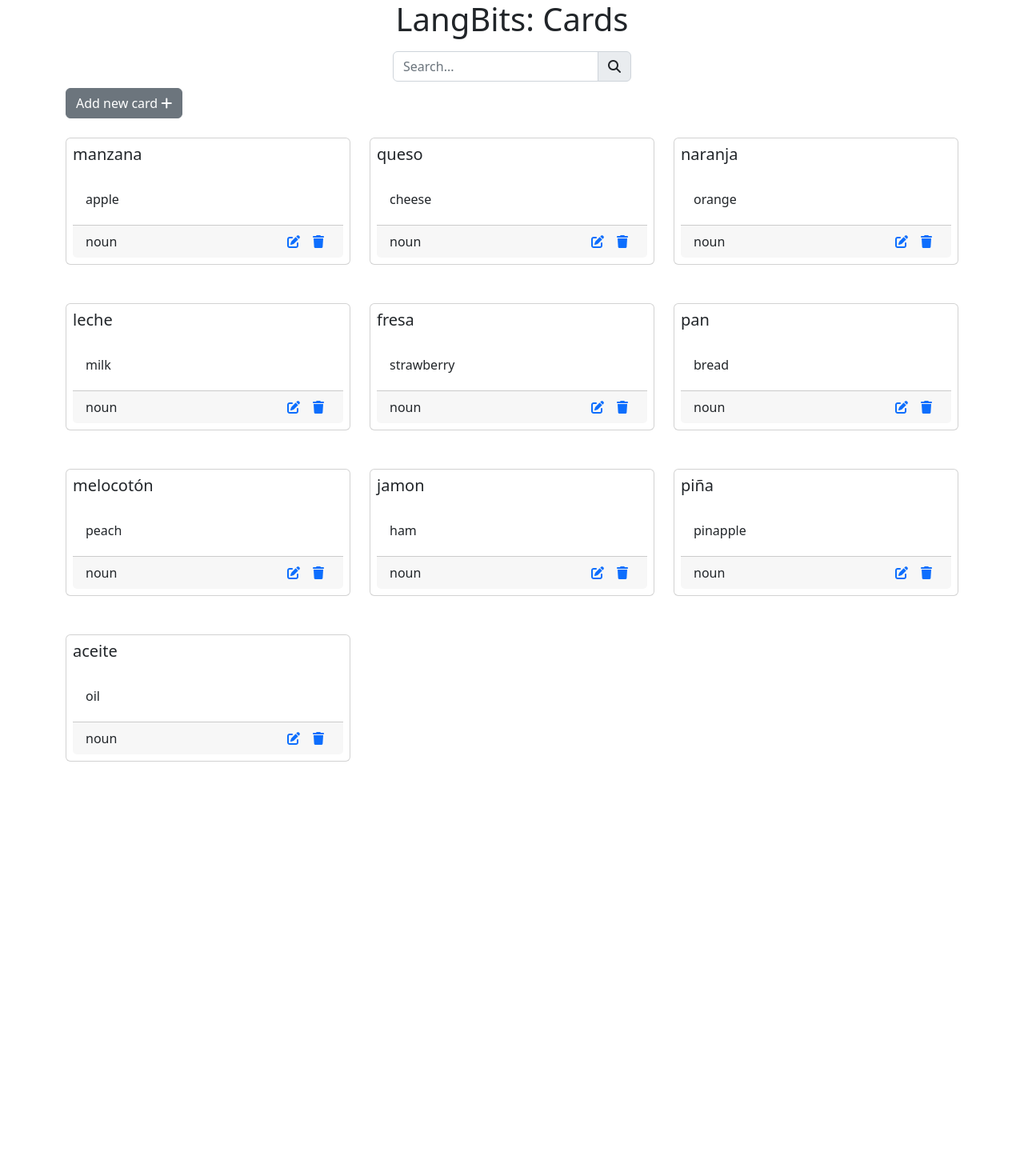
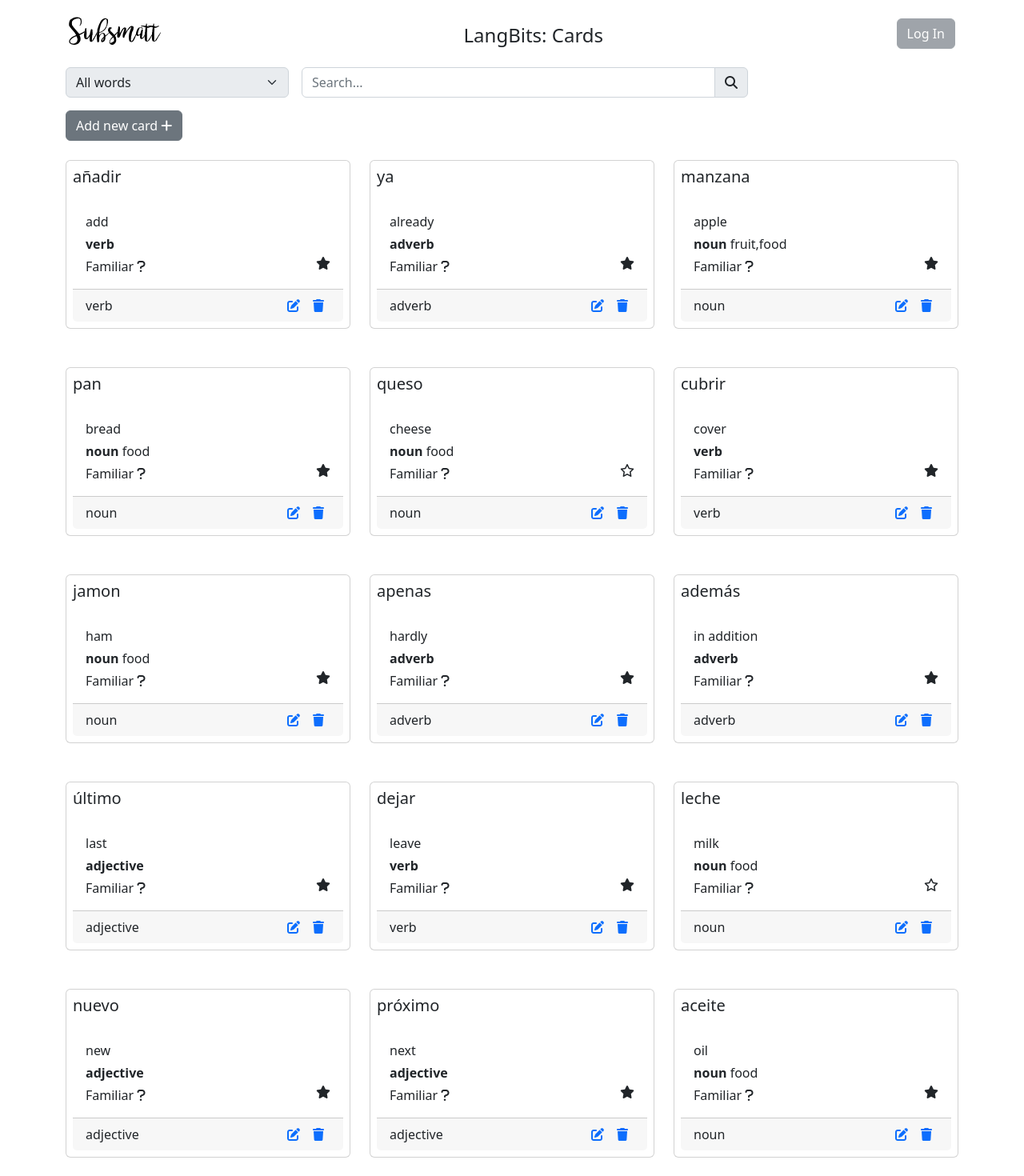
Before and after one commit to subsmatt/langbits, a Next.js app: page / in a window 1280 px wide. Shown: the top 1470 px of the page at 80% size. Before the commit the page ends 976 px from the top, so only its background shows below. Built offline with nearby package versions, Linux system fonts and the light colour scheme.

Commit message:
Add Logo. New words and types. 'Favorite' toggle.

```diff
--- a/package.json
+++ b/package.json
@@ -26,7 +26,8 @@
     "fontawesome": "^5.6.3",
     "next": "^13.3.0",
     "react": "^18.2.0",
-    "react-dom": "^18.2.0"
+    "react-dom": "^18.2.0",
+    "uuid": "^9.0.0"
   },
   "devDependencies": {
     "eslint": "^8.38.0",
--- a/src/components/Card.jsx
+++ b/src/components/Card.jsx
@@ -1,14 +1,16 @@
 import {CardModalContext} from "../context/CardModalContext";
+import { CardContext, CardProvider } from "../context/CardContext";
 import { useContext } from "react";
+import CardFamiliar from "./CardFamiliar";
 
 function Card(props) {
     const {rec, deleteRecord, updateRecord} = props;
     const {setModalShow, setModalCardId, setModalCardWord, setModalCardDesc} = useContext(CardModalContext);
 
-    function updateCard(id, word, desc){
-        setModalCardId(id);
-        setModalCardWord(word);
-        setModalCardDesc(desc);
+    function updateCard(aoRec){
+        setModalCardId(aoRec.id);
+        setModalCardWord(aoRec.word);
+        setModalCardDesc(aoRec.desc);
         setModalShow(true);
     }
 
@@ -17,6 +19,7 @@ function Card(props) {
     }
 
     return (
+        <CardProvider rec={rec} updateRecord={updateRecord} deleteRecord={deleteRecord}>
             <div className="col-xs-12 col-sm-12 col-md-6 col-lg-4 my-4" key={rec.id}>
                 <div className={`card p-2`}>
                     <div className="card-title">
@@ -25,14 +28,15 @@ function Card(props) {
                     <div className="card-body">
                         <span>{rec.desc}</span>
                         <div className="my-1">
-                        {/* <b>{rec.type}</b>{" "}{rec.tags.toString()} */}
+                            <b>{rec.type}</b>{" "}{rec.tags.toString()}
                         </div>
+                        <CardFamiliar/>
                     </div>
                     <div className="card-footer d-flex justify-content-between">
                         <div>{rec.type}</div>
                         <div>
                             <span className="mx-2">
-                            <a href="#" onClick={() => {updateCard(rec.id, rec.word, rec.desc);}}>
+                                <a href="#" onClick={() => {updateCard(rec);}}>
                                     <i className="fa fa-edit"/>
                                 </a>
                             </span>
@@ -45,6 +49,7 @@ function Card(props) {
                     </div>
                 </div>
             </div>
+        </CardProvider>
     );
 }
 
--- /dev/null
+++ b/src/components/CardFamiliar.jsx
@@ -0,0 +1,24 @@
+import { useState, useContext } from "react";
+import { CardContext, CardProvider } from "../context/CardContext";
+
+function CardFamiliar(){
+    const [inTransition, setInTransition] =  useState(false);
+    const {rec, updateRecord} = useContext(CardContext);
+
+    function doneCallback(){
+        //console.log(`CardFamiliar:doneCallback ${new Date().getMilliseconds()}`);
+        setInTransition(false);
+    }
+
+    return (
+        <div className="oCardFavorite d-flex justify-content-between">
+            <span>Familiar {inTransition ? (<i className="fas fa-question fa-spin"></i>) : (<i className="fa fa-question"></i>)}</span>
+            <i className={rec.familiar ? "fa-solid fa-star" : "fa-regular fa-star"} onClick={function() {
+                setInTransition(true);
+                updateRecord({...rec, familiar: !rec.familiar}, doneCallback);
+            }}></i>
+        </div>
+    );
+}
+
+export default CardFamiliar;
--- a/src/components/ControlPanel.jsx
+++ b/src/components/ControlPanel.jsx
@@ -6,9 +6,19 @@ function ControlPanel() {
     const {searchQuery, setSearchQuery} = useContext(ControlPanelContext);
 
     return (
-        <div className="d-flex justify-content-around">
-            <ul className="my-2 px-0">
-                <li className="d-flex flex-column flex-md-row ml-sm-5">
+        <div className="langbits-controlpanel">
+            <ul className="d-flex p-0">
+                <li className="d-flex flex-column col-3">
+                    <select className="form-select" disabled={true} aria-label="Word type">
+                        <option defaultValue={""}>All words</option>
+                        <option value="noun">Nouns</option>
+                        <option value="verb">Verbs</option>
+                        <option value="adjective">Adjectives</option>
+                        <option value="pronoun">Pronouns</option>
+                        <option value="adverb">Adverbs</option>
+                    </select>
+                </li>
+                <li className="d-flex flex-column col-6 mx-3">
                     <div className="input-group">
                         <input type="text" className="form-control" placeholder="Search..." aria-label="Search" aria-describedby="basic-addon2" value={searchQuery} onChange={(event) => setSearchQuery(event.target.value)}/>
                         <span className="input-group-text" id="basic-addon2"><i className="fa fa-search"></i></span>
--- a/src/components/Header.jsx
+++ b/src/components/Header.jsx
@@ -1,7 +1,30 @@
 function Header(){
+    const theme = "light";
+
+    function NotLoggedIn(){
+        return (
+            <div>
+                <button className="btn btn-secondary" disabled={true} onClick={(e) => {
+                    e.preventDefault();
+                    const username = window.prompt("Enter Login Name:", "");
+                }}>Log In</button>
+            </div>
+        );
+    }
+
     return (
-        <div className="row">
-            <h1 className="text-center">LangBits: Cards</h1>
+        <div className="d-flex justify-content-between p-1">
+            <div>
+                <img src={`/images/subsmatt_logo_${theme}_theme.png`} alt="Subsmatt"/>
+            </div>
+            <div className="my-auto pt-1">
+                <h4 className="header-title my-auto">
+                    LangBits: Cards
+                </h4>
+            </div>
+            <div className="text-info my-auto">
+                <NotLoggedIn/>
+            </div>
         </div>
     );
 }
--- /dev/null
+++ b/src/context/CardContext.js
@@ -0,0 +1,13 @@
+import { createContext } from "react";
+
+const CardContext = createContext();
+
+function CardProvider({children, rec, updateRecord, insertRecord, deleteRecord}){
+    return (
+        <CardContext.Provider value={{rec, updateRecord, insertRecord, deleteRecord}}>
+            {children}
+        </CardContext.Provider>
+    );
+}
+
+export {CardContext, CardProvider};
--- a/src/data/sampleData.js
+++ b/src/data/sampleData.js
@@ -1,6 +1,6 @@
 export const sampleData = [
     {
-        id: "1001",
+        id: "1bae1ac8-5297-44ae-9bae-d3bd3b18ebc8",
         lang: "es",
         word: "manzana",
         desc_lang: "en",
@@ -13,7 +13,7 @@ export const sampleData = [
         iknowthis: false,
     },
     {
-        id: "1002",
+        id: "8af79e40-8477-4659-aba0-9d48492d44b1",
         lang: "es",
         word: "queso",
         desc_lang: "en",
@@ -26,7 +26,7 @@ export const sampleData = [
         iknowthis: false,
     },
     {
-        id: "1003",
+        id: "2f9d6e45-0e37-4752-a9df-7f5e0ffcde1c",
         lang: "es",
         word: "naranja",
         desc_lang: "en",
@@ -39,7 +39,7 @@ export const sampleData = [
         iknowthis: false,
     },
     {
-        id: "1004",
+        id: "23f8e7e4-e442-4952-83b3-3596d4a075db",
         lang: "es",
         word: "leche",
         desc_lang: "en",
@@ -52,7 +52,7 @@ export const sampleData = [
         iknowthis: false,
     },
     {
-        id: "1005",
+        id: "79d2d2ff-09a9-410b-a72a-4b69f6e64a52",
         lang: "es",
         word: "fresa",
         desc_lang: "en",
@@ -65,7 +65,7 @@ export const sampleData = [
         iknowthis: false,
     },
     {
-        id: "1006",
+        id: "03902359-bbd6-43ee-97a7-f58b42052952",
         lang: "es",
         word: "pan",
         desc_lang: "en",
@@ -78,7 +78,7 @@ export const sampleData = [
         iknowthis: false,
     },
     {
-        id: "1007",
+        id: "6a713c4b-a258-4f82-a879-763142cf7269",
         lang: "es",
         word: "melocotón",
         desc_lang: "en",
@@ -91,7 +91,7 @@ export const sampleData = [
         iknowthis: false,
     },
     {
-        id: "1008",
+        id: "f54aa0d9-6e41-4959-a2fa-2f1dda15c8ed",
         lang: "es",
         word: "jamon",
         desc_lang: "en",
@@ -104,7 +104,7 @@ export const sampleData = [
         iknowthis: false,
     },
     {
-        id: "1009",
+        id: "01f839d7-11ab-40ab-822e-d36906cb0b97",
         lang: "es",
         word: "piña",
         desc_lang: "en",
@@ -117,7 +117,7 @@ export const sampleData = [
         iknowthis: false,
     },
     {
-        id: "1010",
+        id: "9c09d984-d493-445c-a1a5-cd5d06f76676",
         lang: "es",
         word: "aceite",
         desc_lang: "en",
@@ -129,4 +129,196 @@ export const sampleData = [
         familiar: true,
         iknowthis: false,
     },
+    {
+        id: "fedef9e1-cae3-4d77-98f9-9005fcbdd3a9",
+        lang: "es",
+        word: "tú",
+        desc_lang: "en",
+        desc: "you",
+        tags: [""],
+        type: "pronoun",
+        hits: 0,
+        examples: [],
+        familiar: true,
+        iknowthis: false,
+    },
+    {
+        id: "cba40b5d-7990-43f7-96ca-4601ce9055df",
+        lang: "es",
+        word: "nosotros",
+        desc_lang: "en",
+        desc: "we",
+        tags: [""],
+        type: "pronoun",
+        hits: 0,
+        examples: [],
+        familiar: true,
+        iknowthis: false,
+    },
+    {
+        id: "af82cdba-8da4-499a-909c-33626f77fa76",
+        lang: "es",
+        word: "nuevo",
+        desc_lang: "en",
+        desc: "new",
+        tags: [""],
+        type: "adjective",
+        hits: 0,
+        examples: [],
+        familiar: true,
+        iknowthis: false,
+    },
+    {
+        id: "dd4c030d-fde3-419b-ad86-181ccd906da3",
+        lang: "es",
+        word: "último",
+        desc_lang: "en",
+        desc: "last",
+        tags: [""],
+        type: "adjective",
+        hits: 0,
+        examples: [],
+        familiar: true,
+        iknowthis: false,
+    },
+    {
+        id: "786f72b1-e2f3-4be6-9dac-f65ebca599da",
+        lang: "es",
+        word: "único",
+        desc_lang: "en",
+        desc: "unique",
+        tags: [""],
+        type: "adjective",
+        hits: 0,
+        examples: [],
+        familiar: true,
+        iknowthis: false,
+    },
+    {
+        id: "c182c087-c270-490a-b401-be0b38f998dc",
+        lang: "es",
+        word: "próximo",
+        desc_lang: "en",
+        desc: "next",
+        tags: [""],
+        type: "adjective",
+        hits: 0,
+        examples: [],
+        familiar: true,
+        iknowthis: false,
+    },{
+        id: "0c30ddf2-26bc-42d2-a14e-048655d884d5",
+        lang: "es",
+        word: "poder",
+        desc_lang: "en",
+        desc: "to be able",
+        tags: [""],
+        type: "verb",
+        hits: 0,
+        examples: [],
+        familiar: true,
+        iknowthis: false,
+    },
+    {
+        id: "88c5daaf-1cf9-4db2-a63c-415dca940067",
+        lang: "es",
+        word: "dejar",
+        desc_lang: "en",
+        desc: "leave",
+        tags: [""],
+        type: "verb",
+        hits: 0,
+        examples: [],
+        familiar: true,
+        iknowthis: false,
+    },
+    {
+        id: "d3192f2e-b148-49b7-80ce-8f4906606f13",
+        lang: "es",
+        word: "tratar",
+        desc_lang: "en",
+        desc: "try",
+        tags: [""],
+        type: "verb",
+        hits: 0,
+        examples: [],
+        familiar: true,
+        iknowthis: false,
+    },{
+        id: "f53c71b7-8cdb-4794-9a20-7ea0f420867d",
+        lang: "es",
+        word: "añadir",
+        desc_lang: "en",
+        desc: "add",
+        tags: [""],
+        type: "verb",
+        hits: 0,
+        examples: [],
+        familiar: true,
+        iknowthis: false,
+    },
+    {
+        id: "0e1c568a-aa09-4587-bb37-91981ce60c5c",
+        lang: "es",
+        word: "cubrir",
+        desc_lang: "en",
+        desc: "cover",
+        tags: [""],
+        type: "verb",
+        hits: 0,
+        examples: [],
+        familiar: true,
+        iknowthis: false,
+    },
+    {
+        id: "14ac7867-17d7-4b99-9072-d5777bc3d890",
+        lang: "es",
+        word: "apenas",
+        desc_lang: "en",
+        desc: "hardly",
+        tags: [""],
+        type: "adverb",
+        hits: 0,
+        examples: [],
+        familiar: true,
+        iknowthis: false,
+    },{
+        id: "a8b9d772-0236-4be7-97b9-8c789335cbda",
+        lang: "es",
+        word: "ya",
+        desc_lang: "en",
+        desc: "already",
+        tags: [""],
+        type: "adverb",
+        hits: 0,
+        examples: [],
+        familiar: true,
+        iknowthis: false,
+    },
+    {
+        id: "b14cc8d0-7073-44c4-8441-854a957dbd9f",
+        lang: "es",
+        word: "además",
+        desc_lang: "en",
+        desc: "in addition",
+        tags: [""],
+        type: "adverb",
+        hits: 0,
+        examples: [],
+        familiar: true,
+        iknowthis: false,
+    },
+    {
+        id: "38e29ec4-8e86-4912-a94a-f8f161c24fcd",
+        lang: "es",
+        word: "entonces",
+        desc_lang: "en",
+        desc: "then",
+        tags: [""],
+        type: "adverb",
+        hits: 0,
+        examples: [],
+        familiar: true,
+        iknowthis: false,
+    },
   ];
--- a/src/hooks/useRestRequest.js
+++ b/src/hooks/useRestRequest.js
@@ -1,5 +1,6 @@
 import { useState, useEffect } from "react";
 import { sampleData } from "../data/sampleData";
+import { v4 as uuidv4 } from "uuid";
 
 export const REQUEST_STATUS = {
     LOADING: "loading",
@@ -38,11 +39,13 @@ function useRestRequest() {
         if(aoRec && (aoRec.word && aoRec.desc)) {
             const originalRecords = [...data];
 
-            // Set newId to be max id among existing records + 1
-            const newId = data.reduce((acc, cur) => {
-                const curId = parseInt(cur.id);
-                return curId > acc ? curId : acc;
-            }, 0) + 1;
+            // // Set newId to be max id among existing records + 1
+            // const newId = data.reduce((acc, cur) => {
+            //     const curId = parseInt(cur.id);
+            //     return curId > acc ? curId : acc;
+            // }, 0) + 1;
+
+            const newId = uuidv4();
 
             // Check if new Id generated okay
             if (!newId) {
@@ -52,7 +55,7 @@ function useRestRequest() {
             }
 
             const newRecord = {
-                "id": newId.toString(),
+                "id": newId,
                 "lang": "es",
                 "word": aoRec.word ? aoRec.word : "word(new)",
                 "desc_lang": "en",
@@ -83,29 +86,35 @@ function useRestRequest() {
         }
     }
 
-    function updateRecord(aoRec){
+    function updateRecord(aoRec, doneCallback){
         const lsFuncName = "useRestRequst>updateRecord";
 
         if (aoRec && aoRec.id) {
             const originalRecords = [...data];
 
             const originalRecord = originalRecords.find(function (rec){
-                return rec.id == aoRec.id;
+                return rec.id === aoRec.id;
             });
 
-            const updatedRecord = {...originalRecord, word: aoRec.word, desc: aoRec.desc};
-
+            const updatedRecord = {...originalRecord, ...aoRec};
+            setTimeout(function(){
                 try {
                     setData(function(){
                         return originalRecords.map(function (rec) {
-                        return rec.id != aoRec.id ? rec : updatedRecord;
+                            return rec.id !== aoRec.id ? rec : updatedRecord;
                         });
                     });
+
+                    if (doneCallback){
+                        doneCallback();
+                    }
                 } catch (err) {
                     console.log(`ERROR:${lsFuncName}`, err);
                     setRequestStatus(REQUEST_STATUS.FAILURE);
                     setData(originalRecords);
                 }
+
+            }, 1000);
         } else {
             console.log(`ERROR:${lsFuncName} - Invalid Reocrd/Id`);
             setRequestStatus(REQUEST_STATUS.FAILURE);
@@ -119,7 +128,7 @@ function useRestRequest() {
         if(asId) {
             const originalRecords = [...data];
             const newRecords = data.filter(function(rec){
-                return rec.id != asId;
+                return rec.id !== asId;
             });
 
             async function handleDelete() {
```
Also changed, not shown: src/components/CardList.jsx (+14 -3 lines), public/images/subsmatt_logo_dark_theme.png (added), public/images/subsmatt_logo_light_theme.png (added). Lines whose indentation alone changed are shown as unchanged.
